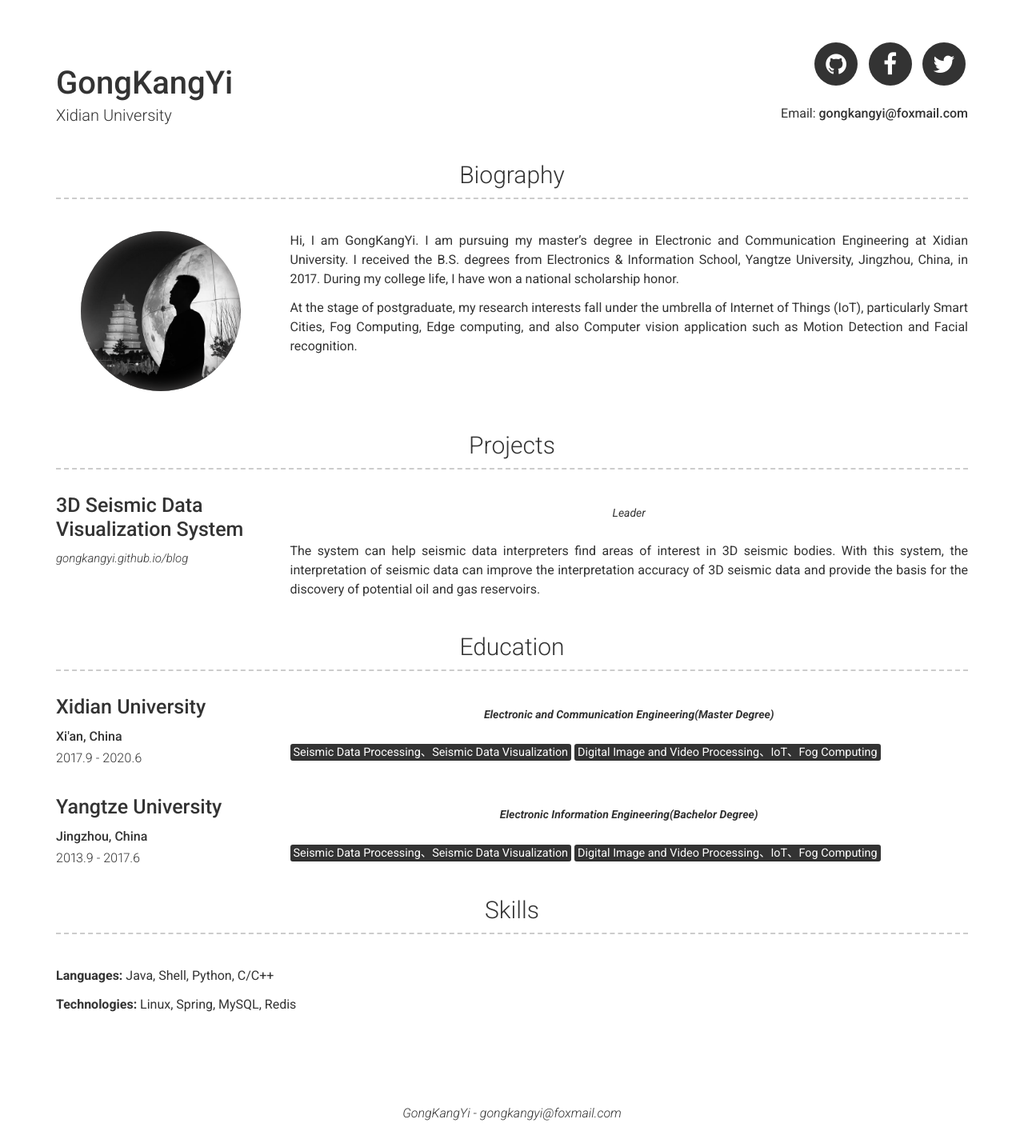
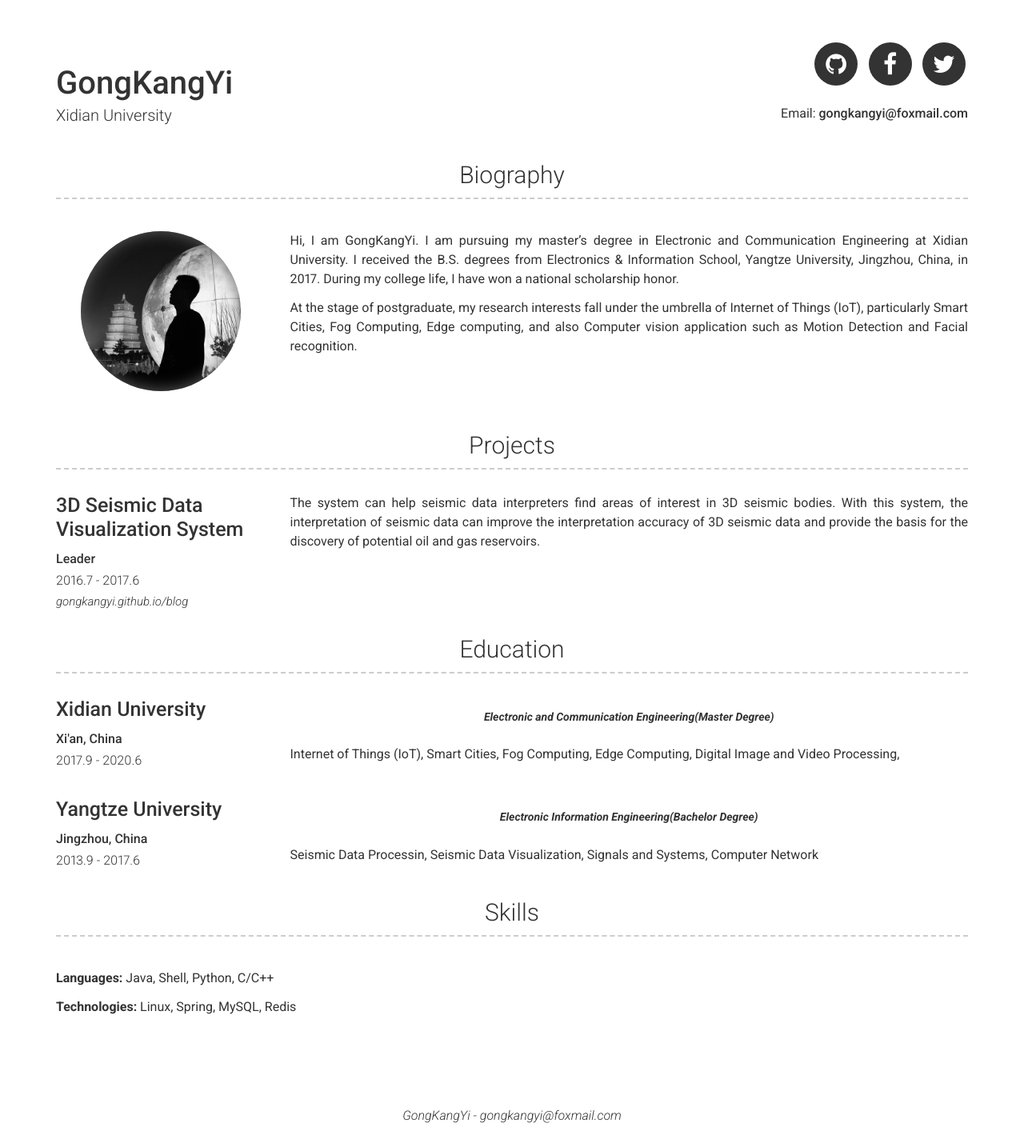
Before and after one commit to gongkangyi/gongkangyi.github.io, a Jekyll site: the page built from index.md, in a window 1280 px wide. Shown: the whole page at 80% size. Built offline with Jekyll 4.4.1, drawn with Linux system fonts in a browser that asks for light colours.

Commit message:
2019-5-16 16:17:27

```diff
--- a/_data/education.yml
+++ b/_data/education.yml
@@ -5,8 +5,7 @@
   quote:
     Electronic and Communication Engineering(Master Degree)
   description: | # this will include new lines to allow paragraphs
-    <mark>Seismic Data Processing、Seismic Data Visualization</mark>
-    <mark>Digital Image and Video Processing、IoT、Fog Computing</mark>
+     Internet of Things (IoT), Smart Cities, Fog Computing, Edge Computing, Digital Image and Video Processing,
 
 - name: Yangtze University
   dates: 2013.9 - 2017.6
@@ -14,5 +13,4 @@
   quote:
     Electronic Information Engineering(Bachelor Degree)
   description: | # this will include new lines to allow paragraphs
-    <mark>Seismic Data Processing、Seismic Data Visualization</mark>
-    <mark>Digital Image and Video Processing、IoT、Fog Computing</mark>
+    Seismic Data Processin, Seismic Data Visualization, Signals and Systems, Computer Network
--- a/_includes/projects.html
+++ b/_includes/projects.html
@@ -4,14 +4,13 @@
     <div class="row clearfix project">
       <div class="col-xs-12 col-sm-4 col-md-3 col-print-12 left-column">
         <h4>{{ project.name }}</h4>
+        <p><b>Leader</b></p>
+        <p>2016.7 - 2017.6</p>
         {%- if project.link -%}
           {% include a.html href=project.link class="project-link" %}{{ project.link }}</a>
         {%- endif -%}
       </div>
       <div class="col-xs-12 col-sm-8 col-md-9 col-print-12">
-        {%- if project.quote -%}
-          <p class="quote">{{ project.quote }}</p>
-        {%- endif -%}
         {{ project.description | strip | markdownify }}
       </div>
     </div>
```
